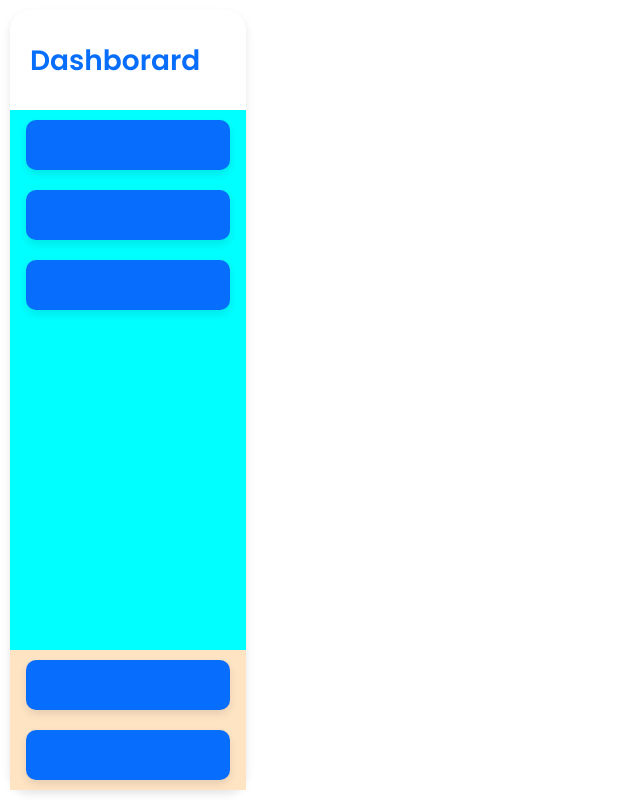
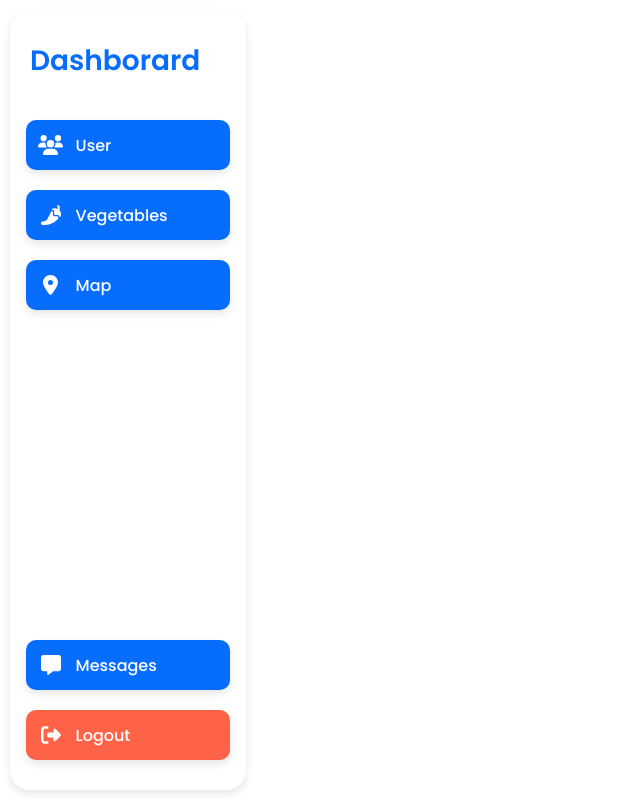
Before and after one commit to anirudh-mk/agriculture-automation-using-iot-frontend-web, a React (Vite) app: page / in a window 1280 px wide. Shown: the whole page, without its empty margins (0-640 px from the left). Built offline with nearby package versions, Linux system fonts and the light colour scheme.

Commit message:
(SideNavigationBar): code optimized

```diff
--- a/components/SideNavigationBar/SideNavigationBar.css
+++ b/components/SideNavigationBar/SideNavigationBar.css
@@ -29,12 +29,10 @@
     flex-direction: column;
     width: 100%;
     align-items: center;
-    background-color: aqua;
 }
 .navigationButtonBottomContainer{
     display: flex;
     flex-direction: column;
     align-items: center;
     height: auto;
-    background-color: bisque;
 }
--- a/components/SideNavigationBar/SideNavigationBar.jsx
+++ b/components/SideNavigationBar/SideNavigationBar.jsx
@@ -1,7 +1,13 @@
 import React from "react";
 import "./SideNavigationBar.css";
 import IconButton from "../IconButton/IconButton";
-function SideNavigationBar() {
+import { faUsers } from "@fortawesome/free-solid-svg-icons";
+import { faPepperHot } from "@fortawesome/free-solid-svg-icons";
+import { faLocationDot } from "@fortawesome/free-solid-svg-icons";
+import { faMessage } from "@fortawesome/free-solid-svg-icons";
+import { faRightFromBracket } from "@fortawesome/free-solid-svg-icons";
+
+function SideNavigationBar({ handleUserClick, handleVegitabelClick }) {
   return (
     <div className="sideNavigationBarContainer">
       <div className="sideNavigationBarHeaddingContainer">
@@ -13,18 +19,26 @@ function SideNavigationBar() {
           height={50}
           backgroundColor="#076DFC"
           borderRadius={10}
+          buttonText="User"
+          icon={faUsers}
+          onClick={handleUserClick}
         />
         <IconButton
           width={"16vw"}
           height={50}
           backgroundColor="#076DFC"
           borderRadius={10}
+          buttonText="Vegetables"
+          icon={faPepperHot}
+          onClick={handleVegitabelClick}
         />
         <IconButton
           width={"16vw"}
           height={50}
           backgroundColor="#076DFC"
           borderRadius={10}
+          buttonText="Map"
+          icon={faLocationDot}
         />
       </div>
       <div className="navigationButtonBottomContainer">
@@ -33,12 +47,17 @@ function SideNavigationBar() {
           height={50}
           backgroundColor="#076DFC"
           borderRadius={10}
+          buttonText="Messages"
+          icon={faMessage}
         />
         <IconButton
           width={"16vw"}
           height={50}
-          backgroundColor="#076DFC"
+          backgroundColor="tomato"
           borderRadius={10}
+          marginBottom={30}
+          buttonText="Logout"
+          icon={faRightFromBracket}
         />
       </div>
     </div>
```
